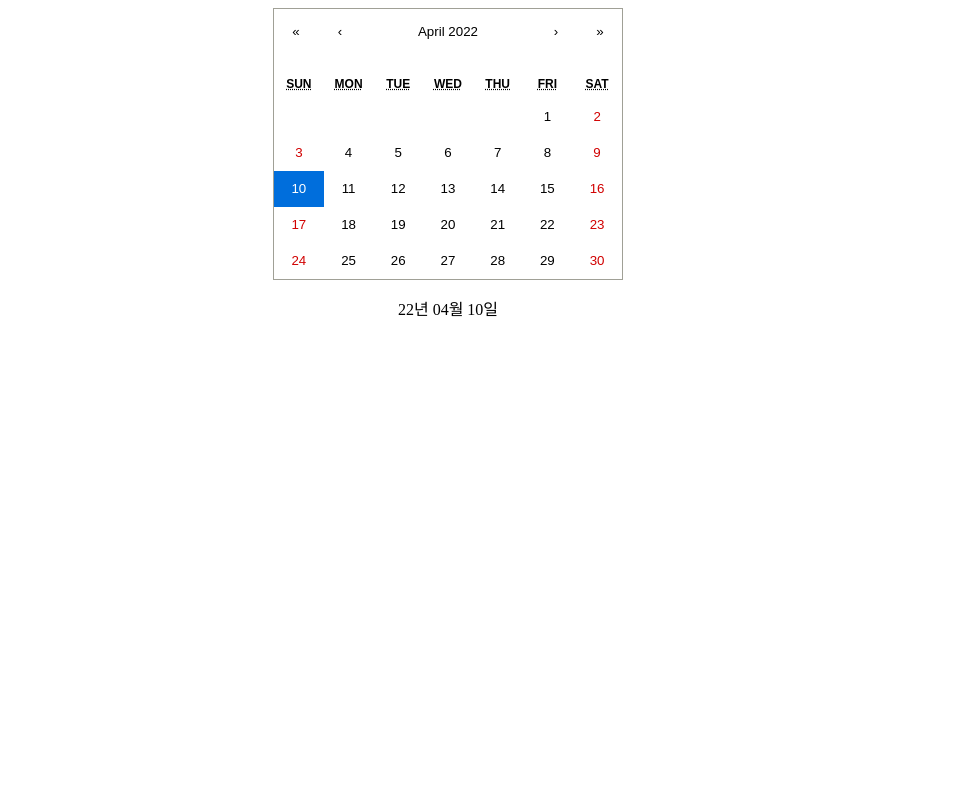
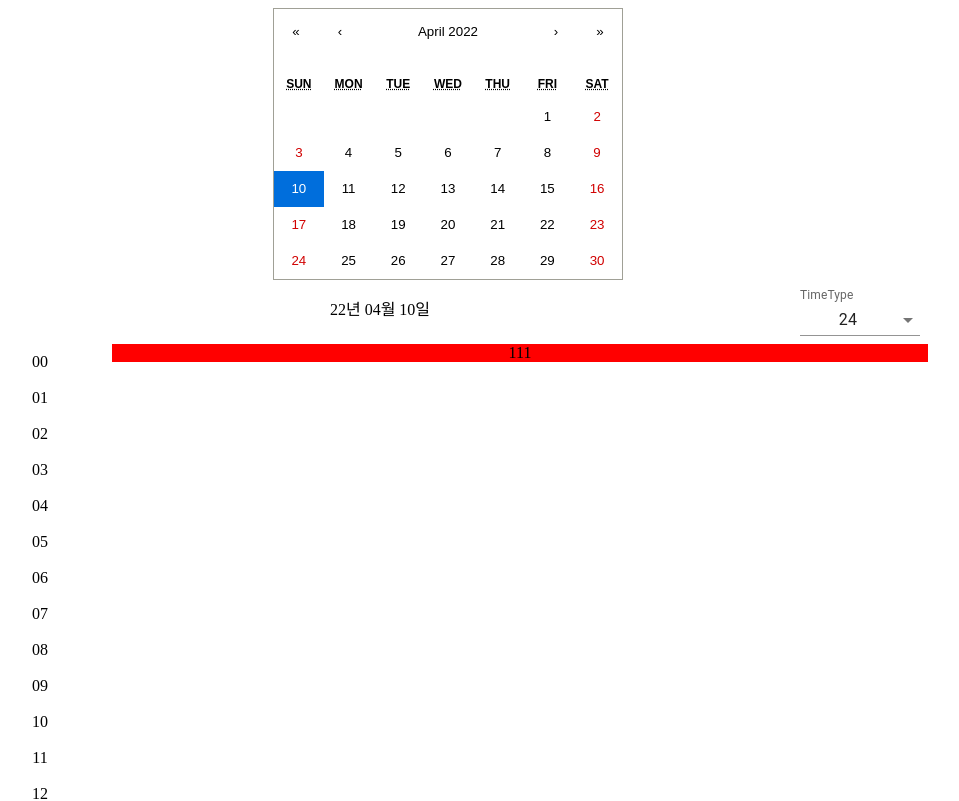
Before and after one commit to BiBimBapXOpenStack/Team4-Frontend, a React (Create React App) app: page /calendar in a window 1280 px wide. Shown: the top 801 px of the page, without its empty margins (192-1151 px from the left). Built offline with nearby package versions, Linux system fonts and the light colour scheme.

Commit message:
add timestamp and new MainPage

```diff
--- a/package.json
+++ b/package.json
@@ -3,6 +3,8 @@
   "version": "0.1.0",
   "private": true,
   "dependencies": {
+    "@emotion/react": "^11.9.0",
+    "@emotion/styled": "^11.8.1",
     "@mui/core": "^5.0.0-alpha.54",
     "@mui/icons-material": "^5.6.0",
     "@mui/material": "^5.6.0",
--- a/src/App.js
+++ b/src/App.js
@@ -1,10 +1,12 @@
-import CalendarPage from './pages/CalendarPage';
+import { Route, Routes } from 'react-router-dom';
+import { CalendarPage, MainPage } from './pages';
 
 const App = () => {
   return (
-    <>
-      <CalendarPage />
-    </>
+    <Routes>
+      <Route path="/" element={<MainPage />} />
+      <Route path="/calendar" element={<CalendarPage />} />
+    </Routes>
   );
 };
 
--- a/src/components/base/ScheduleBase.jsx
+++ b/src/components/base/ScheduleBase.jsx
@@ -1,9 +1,9 @@
-import React, { useState } from 'react';
+import React, { useCallback, useEffect, useState } from 'react';
 
 const timeSideStyle = {
   float: 'left',
   width: '15%',
-  backgroundColor: 'black',
+  backgroundColor: 'white',
 };
 
 const scheduleSideStyle = {
@@ -12,11 +12,50 @@ const scheduleSideStyle = {
   backgroundColor: 'red',
 };
 
-const ScheduleBase = () => {
+const timeStampStyle = {
+  height: '20px',
+  lineHeight: '20px',
+};
+
+const ScheduleBase = (props) => {
+  const { timeSelect } = props;
+  const [timeStamp, setTimeStamp] = useState([]);
+  const [timeType, setTimeType] = useState(''); // 12, 24로 12이면 12am, pm으로 표기, 24일 시, 24시간 형식으로 표기
+
+  const makeDefaultTimeLine = useCallback(() => {
+    let time = [];
+    if (timeType === '24') {
+      for (let i = 0; i < 24; i++) {
+        if (i.toString().length === 1) {
+          time.push(`0${i}`);
+        } else {
+          time.push(i.toString());
+        }
+      }
+    }
+    return time;
+  }, [timeType]);
+
+  useEffect(() => {
+    setTimeType(timeSelect);
+    const time = makeDefaultTimeLine();
+    setTimeStamp(time);
+  }, [timeSelect, makeDefaultTimeLine]); // 타입 변경 시 리렌더링
+
   return (
     <div id="scheduler">
-      <div id="time-sidebar" style={timeSideStyle}></div>
-      <div id="schedule-text" style={scheduleSideStyle}></div>
+      <div id="time-sidebar" style={timeSideStyle}>
+        {timeStamp.map((index, value) => {
+          return (
+            <div key={value} className="time" style={timeStampStyle}>
+              <p style={timeStampStyle}>{`${index}`}</p>
+            </div>
+          );
+        })}
+      </div>
+      <div id="schedule-text" style={scheduleSideStyle}>
+        111
+      </div>
     </div>
   );
 };
--- /dev/null
+++ b/src/components/base/SelectBase.jsx
@@ -0,0 +1,43 @@
+import Select from '@mui/material/Select';
+import MenuItem from '@mui/material/MenuItem';
+import React, { useEffect, useState } from 'react';
+import { FormControl, InputLabel } from '@mui/material';
+
+const SelectBase = (props) => {
+  const { inputItems, setTimeType } = props;
+
+  const [value, setValue] = useState('24');
+  const [menuItems, setMenuItems] = useState();
+
+  const handleChange = (e) => {
+    setValue(e.target.value);
+  };
+
+  useEffect(() => {
+    console.log(inputItems);
+    setMenuItems(inputItems);
+    setTimeType(value);
+  }, [inputItems, setTimeType, value]);
+
+  return (
+    <div style={{ float: 'right' }}>
+      <FormControl variant="standard" sx={{ m: 1, minWidth: 120 }}>
+        <InputLabel id="select-label">TimeType</InputLabel>
+        <Select
+          labelId="select-label"
+          id="select"
+          value={value}
+          label="TimeType"
+          onChange={handleChange}
+        >
+          {menuItems &&
+            menuItems.map((index, value) => (
+              <MenuItem key={value} value={index}>{`${index}`}</MenuItem>
+            ))}
+        </Select>
+      </FormControl>
+    </div>
+  );
+};
+
+export default SelectBase;
--- a/src/index.js
+++ b/src/index.js
@@ -1,10 +1,13 @@
 import React from 'react';
 import ReactDOM from 'react-dom';
+import { BrowserRouter } from 'react-router-dom';
 import App from './App';
 
 ReactDOM.render(
   <React.StrictMode>
-    <App />
+    <BrowserRouter>
+      <App />
+    </BrowserRouter>
   </React.StrictMode>,
-  document.getElementById('root')
+  document.getElementById('root'),
 );
--- a/src/pages/CalendarPage.jsx
+++ b/src/pages/CalendarPage.jsx
@@ -1,6 +1,7 @@
 import React, { useState, useEffect } from 'react';
 import { CalendarBase, ScheduleBase } from '../components';
 import moment from 'moment';
+import SelectBase from '../components/base/SelectBase';
 
 const style = {
   width: '960px',
@@ -9,7 +10,7 @@ const style = {
 
 const CalendarPage = () => {
   const [value, onChange] = useState(new Date());
-
+  const [timeType, setTimeType] = useState('24');
   useEffect(() => {
     console.log(value);
   }, [value]);
@@ -26,10 +27,13 @@ const CalendarPage = () => {
         />
       </div>
       <div style={{ textAlign: 'center' }}>
-        <p>{moment(value).format('YY년 MM월 DD일')}</p>
-        <div>
-          <ScheduleBase />
+        <div style={{ textAlign: 'center' }}>
+          <p style={{ display: 'inline-block' }}>
+            {moment(value).format('YY년 MM월 DD일')}
+          </p>
+          <SelectBase setTimeType={setTimeType} inputItems={['12', '24']} />
         </div>
+        <ScheduleBase timeSelect={timeType} />
       </div>
     </div>
   );
--- /dev/null
+++ b/src/pages/MainPage.jsx
@@ -0,0 +1,21 @@
+import React from 'react';
+import Button from '@mui/material/Button';
+import { useNavigate } from 'react-router-dom';
+
+const MainPage = () => {
+  const navigate = useNavigate();
+
+  const handleOnClick = () => {
+    navigate('/calendar/');
+  };
+
+  return (
+    <>
+      <Button variant="text" onClick={handleOnClick}>
+        Calendar
+      </Button>
+    </>
+  );
+};
+
+export default MainPage;
--- /dev/null
+++ b/src/pages/index.js
@@ -0,0 +1,2 @@
+export { default as MainPage } from './MainPage';
+export { default as CalendarPage } from './CalendarPage';
```
Also changed, not shown: src/components/index.js (+4 -3 lines), 1 other file (tests, documents, lock files or other folders).
